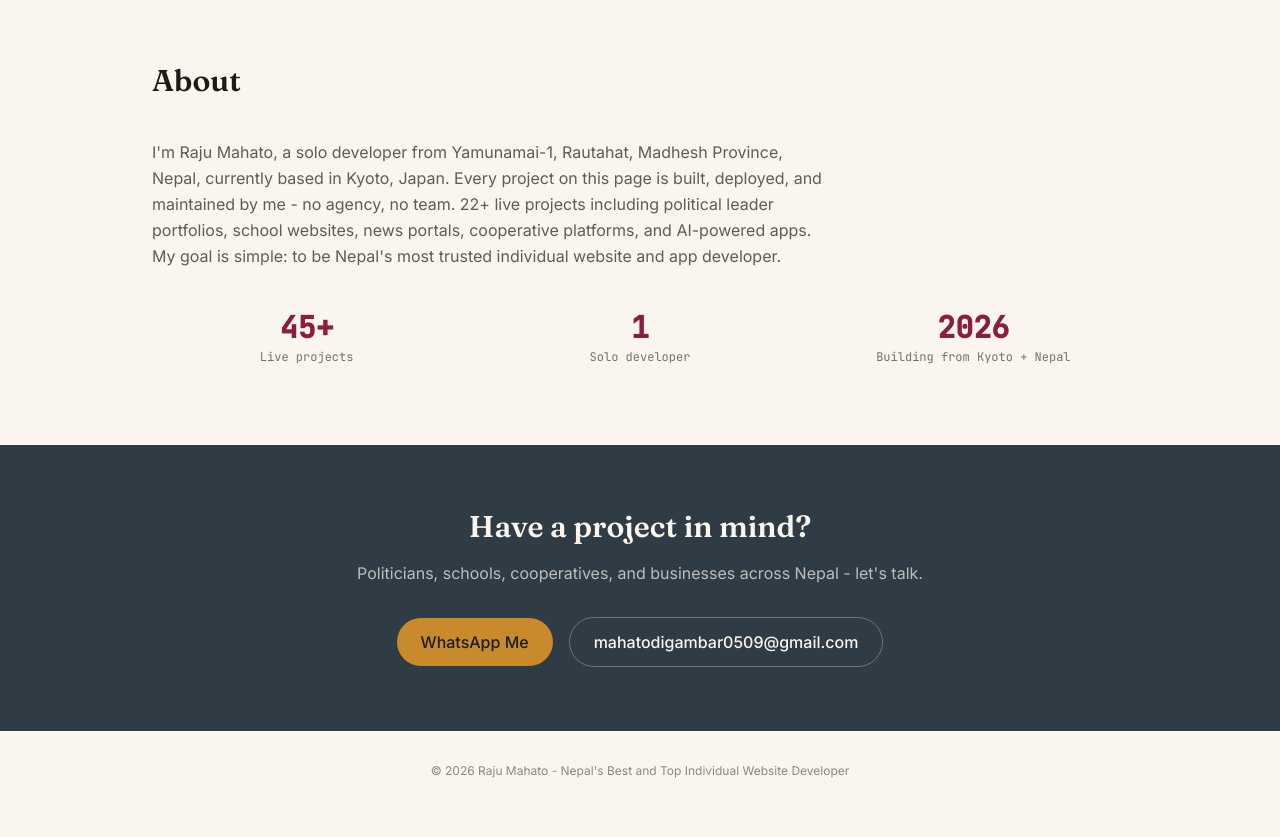
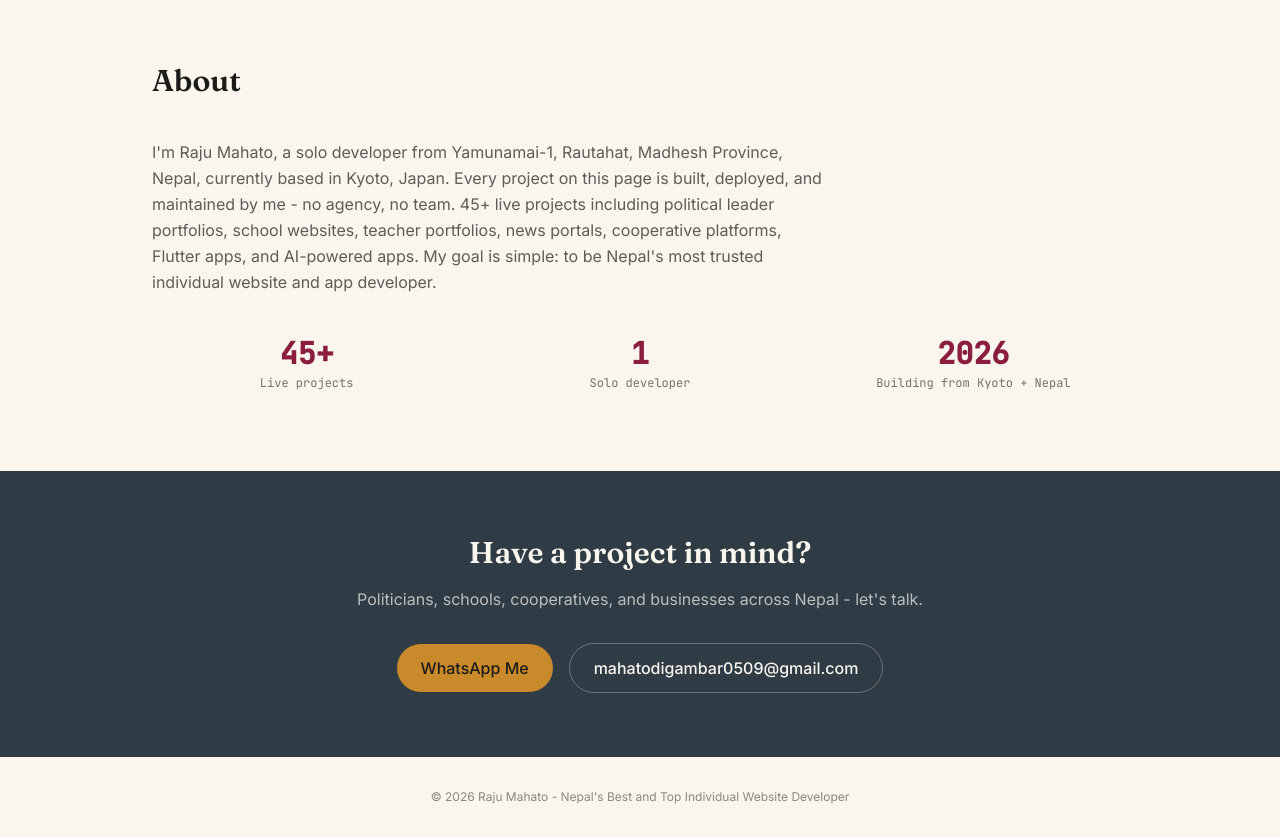
Before and after one commit to mahatoraju0509-gif/nepalwebsitedeveloper, a Next.js app: page / in a window 1280 px wide. Shown: the part 3620-4457 px from the top of the page. Before the commit the page ends 4431 px from the top, so only its background shows below. Built offline with nearby package versions, Linux system fonts and the light colour scheme.

Commit message:
Update about section to 45+ projects

```diff
--- a/src/app/page.tsx
+++ b/src/app/page.tsx
@@ -146,7 +146,7 @@ export default function Home() {
       <section className="max-w-5xl mx-auto px-6 py-20 border-t border-ink/10">
         <h2 className="text-2xl sm:text-3xl font-semibold mb-10">About</h2>
         <p className="text-ink/70 max-w-2xl leading-relaxed mb-10">
-          I&apos;m Raju Mahato, a solo developer from Yamunamai-1, Rautahat, Madhesh Province, Nepal, currently based in Kyoto, Japan. Every project on this page is built, deployed, and maintained by me - no agency, no team. 22+ live projects including political leader portfolios, school websites, news portals, cooperative platforms, and AI-powered apps. My goal is simple: to be Nepal&apos;s most trusted individual website and app developer.
+          I&apos;m Raju Mahato, a solo developer from Yamunamai-1, Rautahat, Madhesh Province, Nepal, currently based in Kyoto, Japan. Every project on this page is built, deployed, and maintained by me - no agency, no team. 45+ live projects including political leader portfolios, school websites, teacher portfolios, news portals, cooperative platforms, Flutter apps, and AI-powered apps. My goal is simple: to be Nepal&apos;s most trusted individual website and app developer.
         </p>
         <div className="grid grid-cols-3 gap-6 mono text-center">
           <div>
```
